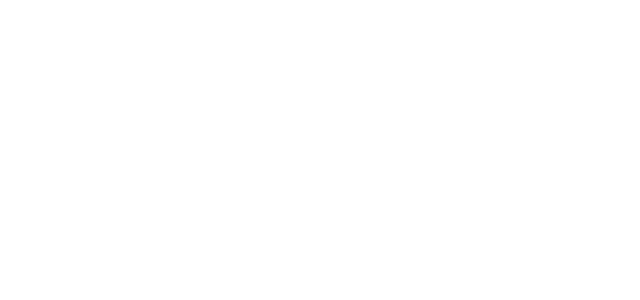
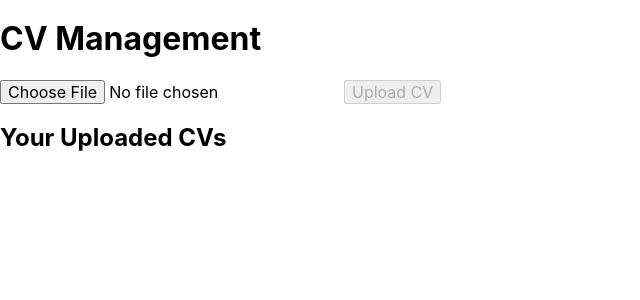
Before and after one commit to ddv2609/administrator-job-portal, a React (Create React App) app in the folder fe-job-portal-proj/: page /cv-management in a window 1280 px wide. Before the commit this address had no page. Shown: the top 300 px of the page, without its empty margins (0-640 px from the left). Built offline with nearby package versions, Linux system fonts and the light colour scheme.

Commit message:
add CV Management FE

```diff
--- a/fe-job-portal-proj/src/App.js
+++ b/fe-job-portal-proj/src/App.js
@@ -1,16 +1,17 @@
 import { Route, Routes } from "react-router-dom";
 
+import Admins from "./components/Admin/Admins/Admins";
+import Candidates from "./components/Admin/Candidates/Candidates";
+import Companies from "./components/Admin/Companies/Companies";
+import Dashboard from "./components/Admin/Dashboard/DashBoard";
+import Employers from "./components/Admin/Employers/Employers";
+import PostedJob from "./components/Admin/PostedJob/PostedJob";
+import Admin from "./pages/Admin/Admin";
+import CandidateSignUp from "./pages/CandidateSignUp/CandidateSignUp";
+import CVManagementPage from './pages/CVManagement/CVManagementPage';
+import EmployerSignUp from "./pages/EmployerSignUp/EmployerSignUp";
 import Home from "./pages/Home/Home";
 import Login from "./pages/Login/Login";
-import CandidateSignUp from "./pages/CandidateSignUp/CandidateSignUp";
-import EmployerSignUp from "./pages/EmployerSignUp/EmployerSignUp";
-import Admin from "./pages/Admin/Admin";
-import Dashboard from "./components/Admin/Dashboard/DashBoard";
-import Candidates from "./components/Admin/Candidates/Candidates";
-import Employers from "./components/Admin/Employers/Employers";
-import Admins from "./components/Admin/Admins/Admins";
-import Companies from "./components/Admin/Companies/Companies";
-import PostedJob from "./components/Admin/PostedJob/PostedJob";
 import VerifyEmail from "./pages/VerifyEmail/VerifyEmail";
 
 import { ConfigProvider } from "antd";
@@ -34,6 +35,7 @@ function App() {
             <Route path="management/posted-job" element={<PostedJob />} />
           </Route>
           <Route path="/verify/:status" element={<VerifyEmail />} />
+          <Route path="/cv-management" element={<CVManagementPage />} />
         </Routes>
       </ConfigProvider>
     </div>
--- /dev/null
+++ b/fe-job-portal-proj/src/components/CandidateCV/CVList.jsx
@@ -0,0 +1,21 @@
+import React from 'react';
+
+const CVList = ({ cvs, onDelete }) => {
+    return (
+        <div>
+            <h2>Your Uploaded CVs</h2>
+            <ul>
+                {cvs.map(cv => (
+                    <li key={cv.id}>
+                        <a href={cv.url} target="_blank" rel="noopener noreferrer">
+                            {cv.name}
+                        </a>
+                        <button onClick={() => onDelete(cv.id)}>Delete</button>
+                    </li>
+                ))}
+            </ul>
+        </div>
+    );
+};
+
+export default CVList;
--- /dev/null
+++ b/fe-job-portal-proj/src/components/CandidateCV/CVUpload.jsx
@@ -0,0 +1,32 @@
+import React, { useState } from 'react';
+
+const CVUpload = ({ onUploadSuccess }) => {
+    const [selectedFile, setSelectedFile] = useState(null);
+
+    const handleFileChange = (event) => {
+        setSelectedFile(event.target.files[0]);
+    };
+
+    const handleUpload = () => {
+        if (selectedFile) {
+            const newCv = {
+                id: Date.now(),
+                name: selectedFile.name,
+                url: URL.createObjectURL(selectedFile)
+            };
+            onUploadSuccess(newCv);
+            setSelectedFile(null);
+        }
+    };
+
+    return (
+        <div>
+            <input type="file" onChange={handleFileChange} />
+            <button onClick={handleUpload} disabled={!selectedFile}>
+                Upload CV
+            </button>
+        </div>
+    );
+};
+
+export default CVUpload;
--- /dev/null
+++ b/fe-job-portal-proj/src/pages/CVManagement/CVManagementPage.jsx
@@ -0,0 +1,25 @@
+import React, { useState } from 'react';
+import CVList from '../../components/CandidateCV/CVList';
+import CVUpload from '../../components/CandidateCV/CVUpload';
+
+const CVManagementPage = () => {
+    const [cvs, setCvs] = useState([]);
+
+    const handleUploadSuccess = (newCv) => {
+        setCvs(prevCvs => [...prevCvs, newCv]);
+    };
+
+    const handleDelete = (cvId) => {
+        setCvs(prevCvs => prevCvs.filter(cv => cv.id !== cvId));
+    };
+
+    return (
+        <div>
+            <h1>CV Management</h1>
+            <CVUpload onUploadSuccess={handleUploadSuccess} />
+            <CVList cvs={cvs} onDelete={handleDelete} />
+        </div>
+    );
+};
+
+export default CVManagementPage;
```
